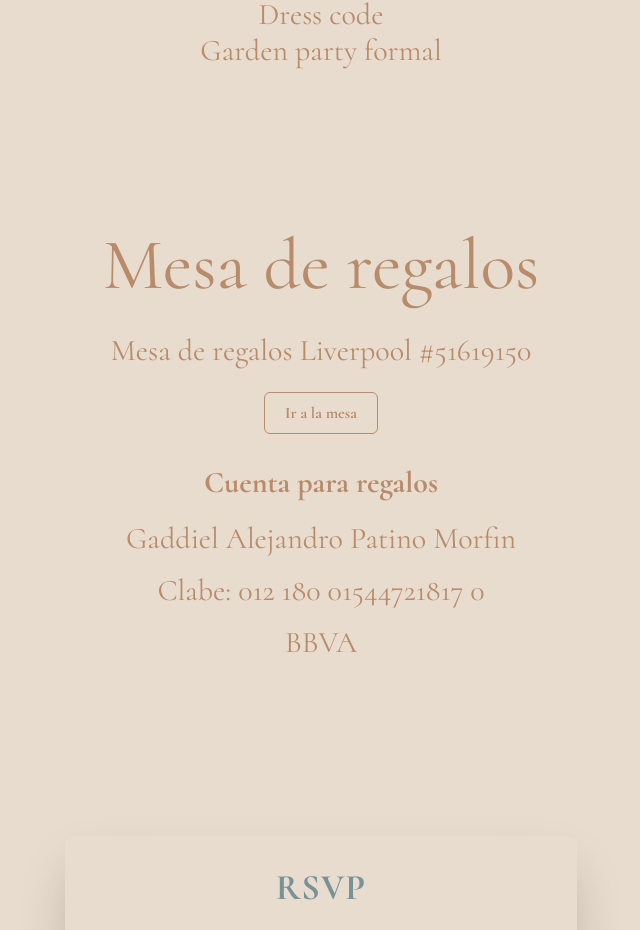
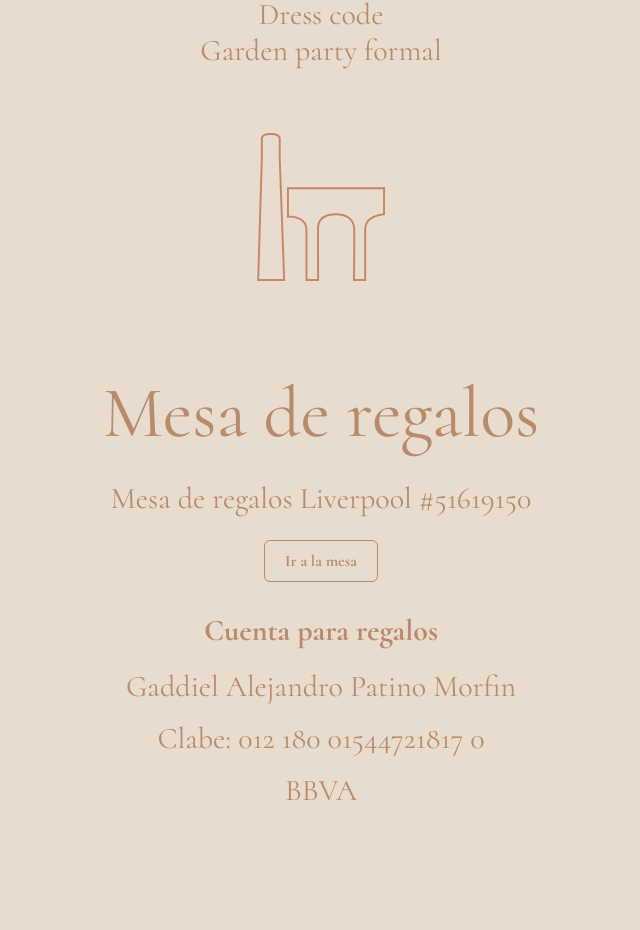
Before and after one commit to gadd0609/wedding-invi, a Vue app: page / in a window 1280 px wide. Shown: the part 5738-6668 px from the top of the page, without its empty margins (319-959 px from the left). Built offline with nearby package versions, Linux system fonts and the light colour scheme.

Commit message:
Fix(): Ajuste en componentes

```diff
--- a/src/components/info/index.vue
+++ b/src/components/info/index.vue
@@ -108,6 +108,13 @@
        Garden party formal
       </p>
     </div>
+    <div class="justify-self-center mt-8">
+      <img
+        class="sm:w-32 w-32 bg-beige"
+        src="/public/haciendaLg.svg"
+        alt="Flor derecha"
+      >
+    </div>
   </div>
 </template>
 
```
Also changed, not shown: public/HaciendaLg.svg (added), public/hacienda.png (added).
